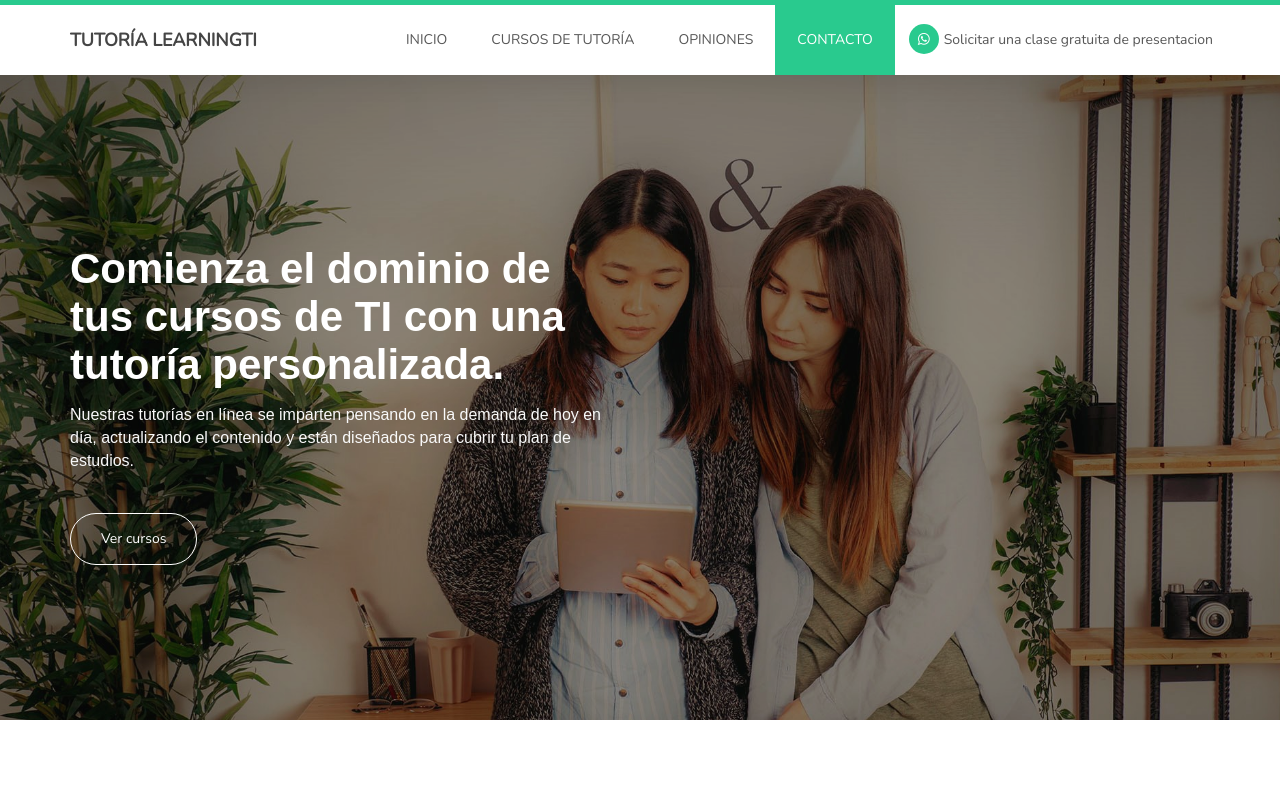
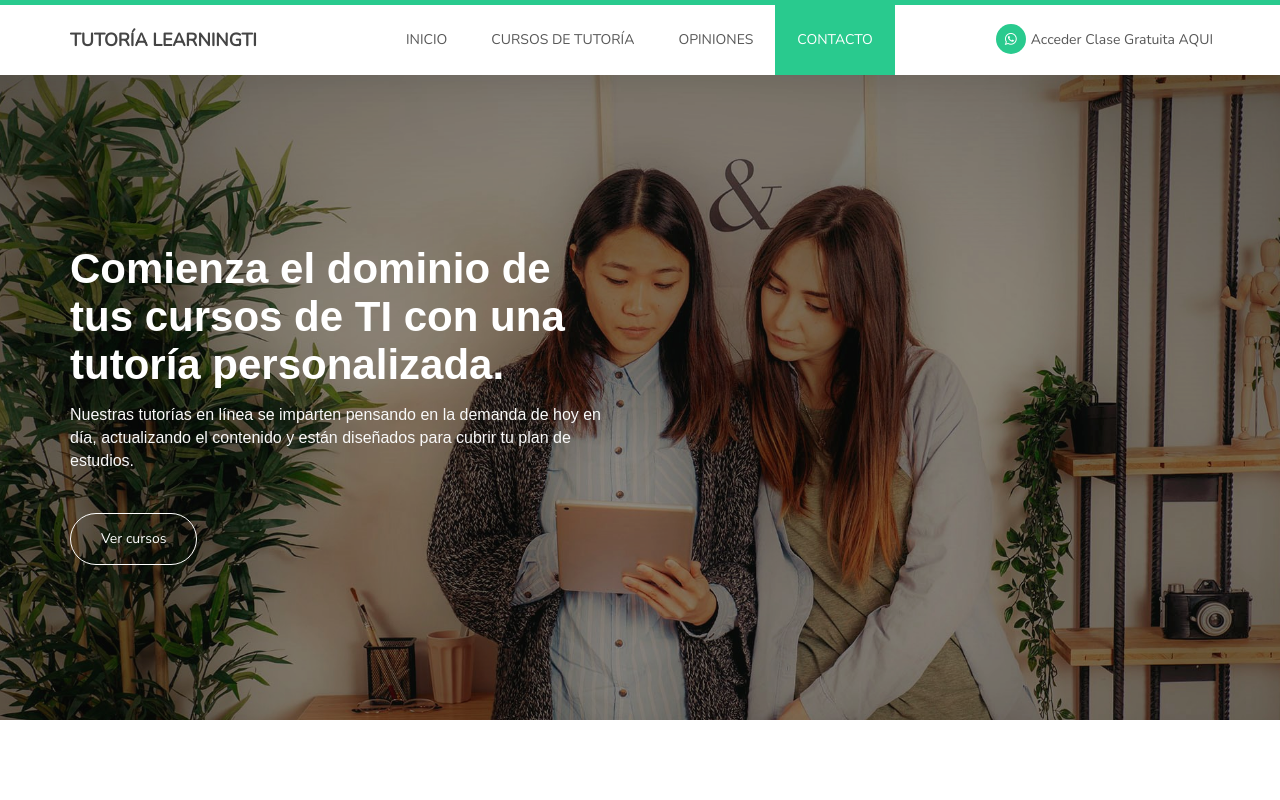
Before and after one commit to pauljonathan/learningti, a plain HTML site: page index.html in a window 1280 px wide. Shown: the top 800 px of the page. Drawn offline with nearby package versions, Linux system fonts and the light colour scheme; a web font is replaced by a local one.

Commit message:
mensaje del click commit

```diff
--- a/index.html
+++ b/index.html
@@ -74,7 +74,7 @@ https://templatemo.com/tm-516-known
                     </ul>
 
                     <ul class="nav navbar-nav navbar-right">
-                         <li><a href="https://wa.me/51988277605?text=Hola,%20estoy%20interesado%20en%20uno%20de%20los%20cursos,%20quisiera%20mayor%20información"><i class="fa fa-whatsapp" aria-hidden="true"></i>Solicitar una clase gratuita de presentacion</a></li>
+                         <li><a href="https://wa.me/51988277605?text=Hola,%20estoy%20interesado%20en%20uno%20de%20los%20cursos,%20quisiera%20mayor%20información"><i class="fa fa-whatsapp" aria-hidden="true"></i>Acceder Clase Gratuita AQUI</a></li>
                     </ul>
                </div>
 
```
